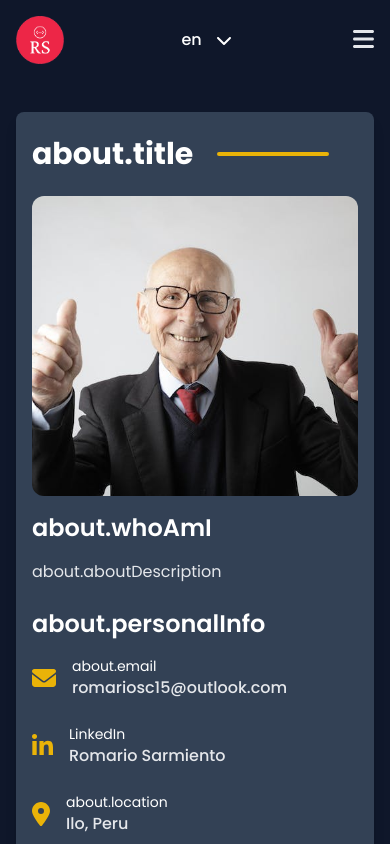
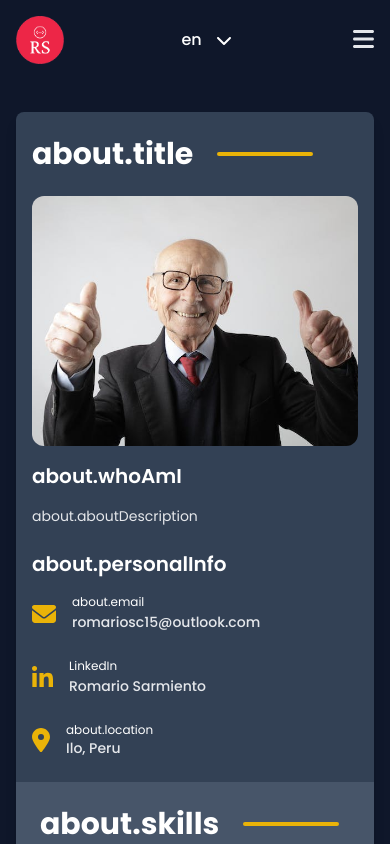
Before and after one commit to romariosc15/personal-website-nuxt, a Nuxt app: page /about in a window 390 px wide. Shown: the top 844 px of the page. Built offline with nearby package versions, Linux system fonts and the light colour scheme.

Commit message:
fix design details

```diff
--- a/pages/about.vue
+++ b/pages/about.vue
@@ -2,32 +2,32 @@
   <div>
     <NavigationNavbar />
     <div class="bg-slate-700 shadow-lg mt-8 rounded-lg">
-      <div class="flex flex-row items-center space-x-6 px-4 lg:px-12 pt-6 lg:pt-12">
+      <div class="flex flex-row items-center gap-6 px-4 lg:px-12 pt-6 lg:pt-12">
         <h1 class="text-3xl lg:text-4xl font-bold text-title text-white">
           {{ $t('about.title') }}
         </h1>
-        <div class="bg-yellow-500 w-28 lg:w-40 h-1 rounded-lg" />
+        <div class="bg-yellow-500 w-24 lg:w-40 h-1 rounded-lg" />
       </div>
       <div class="mt-6 lg:mt-10">
         <div class="lg:grid lg:grid-cols-3 lg:gap-8 space-y-4 px-4 lg:px-12 pb-6 lg:pb-12">
           <div>
             <img
-              class="rounded-xl object-cover w-full min-h-[300px]"
+              class="rounded-xl object-cover w-full min-h-[250px] lg:min-h-[300px]"
               src="@/assets/images/index.jpg"
               alt="Profile picture"
             >
           </div>
           <div class="col-span-2 space-y-6">
             <div>
-              <h2 class="text-2xl font-semibold text-white">
+              <h2 class="text-xl lg:text-2xl font-semibold text-white">
                 {{ $t('about.whoAmI') }}
               </h2>
-              <p class=" text-gray-200 mt-4">
+              <p class="text-sm lg:text-base text-gray-200 mt-4">
                 {{ $t('about.aboutDescription') }}
               </p>
             </div>
             <div>
-              <h2 class="text-2xl font-semibold text-white">
+              <h2 class="text-xl lg:text-2xl font-semibold text-white">
                 {{ $t('about.personalInfo') }}
               </h2>
               <div class="mt-4 flex flex-col lg:flex-row flex-wrap gap-6">
@@ -38,11 +38,11 @@
                     class="text-yellow-500"
                   />
                   <div>
-                    <p class="text-sm text-white">
+                    <p class="text-xs lg:text-sm text-white">
                       {{ $t('about.email') }}
                     </p>
                     <a
-                      class="font-medium text-gray-200 transition-colors hover:text-red-500"
+                      class="text-sm lg:text-base font-medium text-gray-200 transition-colors hover:text-red-500"
                       href="mailto:romariosc15@outlook.com"
                     >romariosc15@outlook.com</a>
                   </div>
@@ -54,11 +54,11 @@
                     class="text-yellow-500"
                   />
                   <div>
-                    <p class="text-sm text-white">
+                    <p class="text-xs lg:text-sm text-white">
                       LinkedIn
                     </p>
                     <a
-                      class="font-medium text-gray-200 transition-colors hover:text-red-500"
+                      class="text-sm lg:text-base font-medium text-gray-200 transition-colors hover:text-red-500"
                       target="_blank"
                       rel="noopener noreferrer"
                       href="https://www.linkedin.com/in/romariosarmiento/"
@@ -72,10 +72,10 @@
                     class="text-yellow-500"
                   />
                   <div>
-                    <p class="text-sm text-white">
+                    <p class="text-xs lg:text-sm text-white">
                       {{ $t('about.location') }}
                     </p>
-                    <h6 class="font-medium text-gray-200">
+                    <h6 class="text-sm lg:text-base font-medium text-gray-200">
                       Ilo, Peru
                     </h6>
                   </div>
@@ -85,14 +85,14 @@
           </div>
         </div>
         <div class="p-6 lg:p-12 bg-slate-600 rounded-b-lg">
-          <div class="flex flex-row items-center space-x-6">
+          <div class="flex flex-row items-center gap-6">
             <h2 class="text-3xl lg:text-4xl text-white font-bold">
               <font-awesome-icon
                 icon="fa-solid fa-graduation-cap"
-                class="mr-2"
+                class="mr-2 !hidden !lg:block"
               /> {{ $t('about.skills') }}
             </h2>
-            <div class="bg-yellow-500 w-28 h-1 rounded-lg" />
+            <div class="bg-yellow-500 w-24 h-1 rounded-lg" />
           </div>
           <div class="flex flex-row flex-wrap gap-4 text-sm mt-6 lg:mt-10 text-white font-medium">
             <ContainerCard
--- a/pages/resume.vue
+++ b/pages/resume.vue
@@ -6,7 +6,7 @@
         <h1 class="text-3xl lg:text-4xl font-bold text-title text-white">
           {{ $t('resume.title') }}
         </h1>
-        <div class="bg-yellow-500 w-28 lg:w-40 h-1 rounded-lg" />
+        <div class="bg-yellow-500 w-24 lg:w-40 h-1 rounded-lg" />
       </div>
       <div class="mt-6 lg:mt-10 grid grid-cols-1 lg:grid-cols-3 gap-4 lg:gap-6 text-white">
         <div>
--- a/pages/work.vue
+++ b/pages/work.vue
@@ -6,7 +6,7 @@
         <h1 class="text-3xl lg:text-4xl font-bold text-title text-white">
           {{ $t('work.title') }}
         </h1>
-        <div class="bg-yellow-500 w-28 lg:w-40 h-1 rounded-lg" />
+        <div class="bg-yellow-500 w-24 lg:w-40 h-1 rounded-lg" />
       </div>
       <div class="mt-6 lg:mt-10 grid grid-cols-1 lg:grid-cols-2 gap-6">
         <ContainerCard
@@ -22,16 +22,16 @@
               rel="noopener noreferrer"
             >
               <img
-                class="rounded-xl object-cover w-full h-[250px] scale-100 hover:scale-110 transition-transform transform"
+                class="rounded-xl object-cover w-full h-[200px] lg:h-[250px] scale-100 hover:scale-110 transition-transform transform"
                 :src="item.image"
                 :alt="item.name"
               >
             </a>
             <div class="mt-4">
-              <h3 class="text-2xl font-semibold text-white">
+              <h3 class="text-xl lg:text-2xl font-semibold text-white">
                 {{ item.name }}
               </h3>
-              <p class="text-base text-gray-200 mt-2">
+              <p class="text-sm lg:text-base text-gray-200 mt-2">
                 {{ item.description }}
               </p>
               <div class="space-x-4 mt-4">
```
